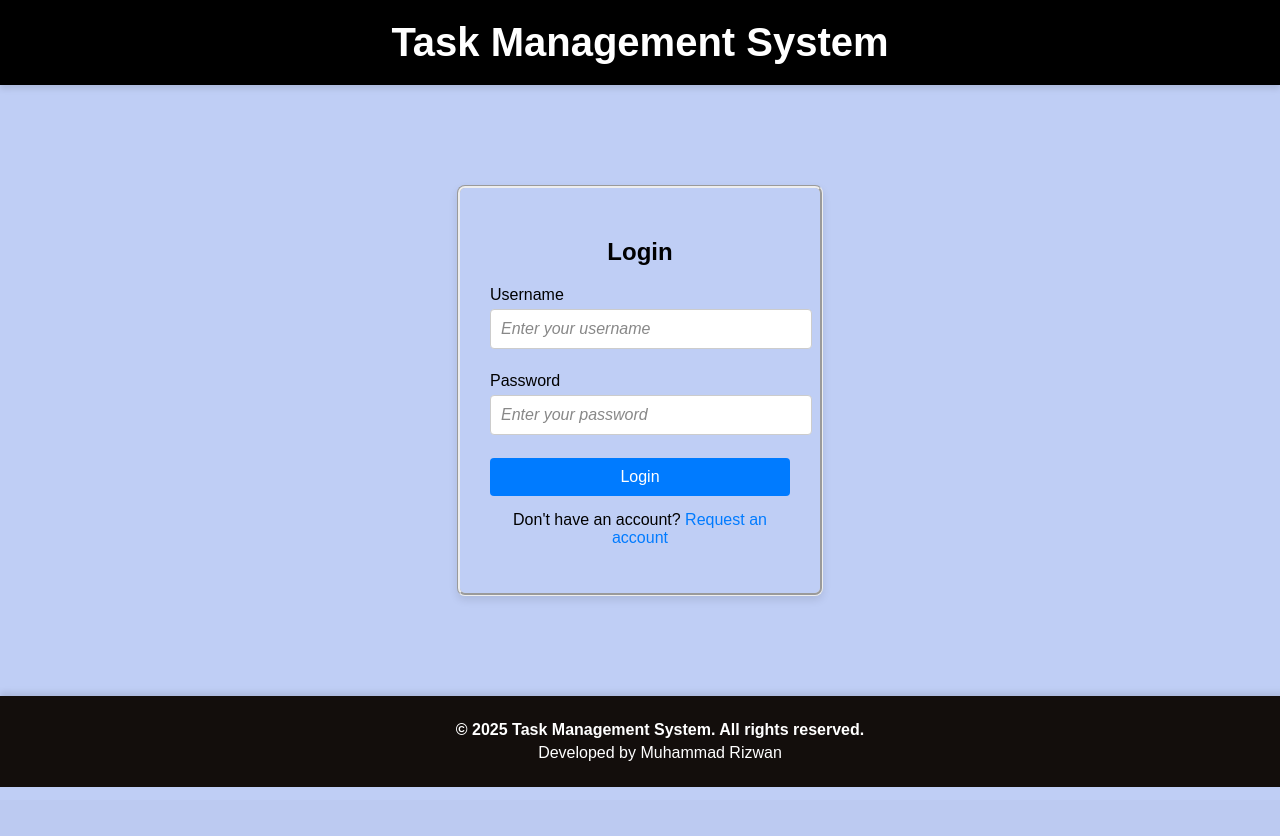
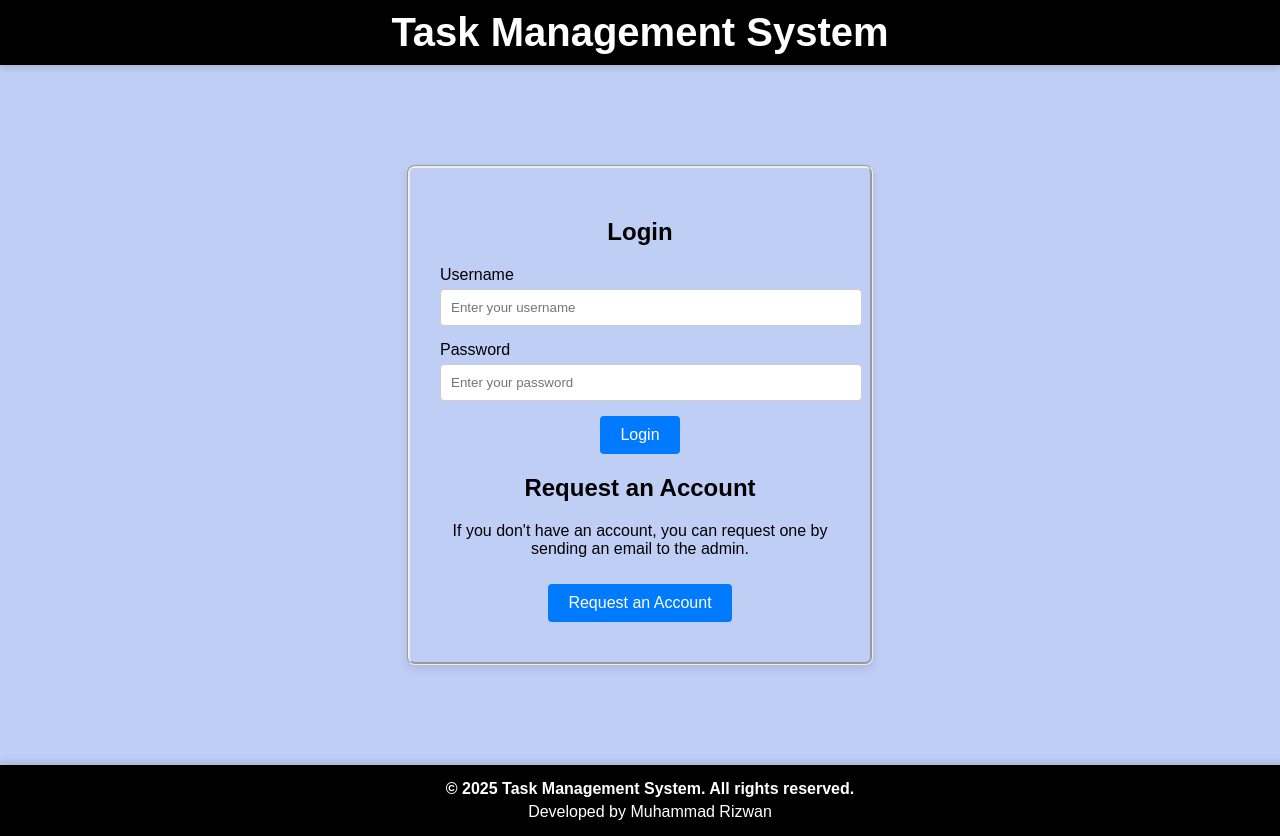
Before and after one commit to rizwan78910/Task_Management_System, a Django app: a page that uses tasks/templates/tasks/login.html in a window 1280 px wide. Before the commit the page ends 787 px from the top, so only its background shows below. Run offline with Django 5.2, Linux system fonts and the light colour scheme.

Commit message:
Updated Task Managemet System

```diff
--- a/tasks/static/css/login.css
+++ b/tasks/static/css/login.css
@@ -4,17 +4,39 @@ body {
     background-color: #bfcef5;
     margin: 0;
     padding: 0;
+    display: flex;
+    flex-direction: column;
+    min-height: 100vh; /* Ensure full viewport height */
+}
+
+/* Header and Footer Styling */
+header, footer {
+    background-color: #000000; /* Same background color for header and footer */
+    color: white;
+    padding: 10px;
+    text-align: center;
+}
+
+/* Footer Styling to Stick to the Bottom */
+footer {
+    margin-top: auto; /* Ensures footer sticks to the bottom */
+}
+
+/* Container for the whole content */
+.main-content {
+    flex: 1; /* Makes sure the content section takes up available space */
 }
 
 /* Login Container */
 .login-container {
     border-style: groove;
-    width: 300px;
+    width: 100%;
+    max-width: 400px;
     margin: 100px auto;
     padding: 30px;
     border-radius: 8px;
     box-shadow: 0 4px 8px rgba(0, 0, 0, 0.1);
-    background-color:  #bfcef5;
+    background-color: #bfcef5;
 }
 
 h2 {
@@ -25,7 +47,6 @@ h2 {
 /* Form Styling */
 .login-form .form-group {
     margin-bottom: 15px;
-
 }
 
 .login-form .form-group input {
@@ -36,61 +57,86 @@ h2 {
     border: 1px solid #ccc;
 }
 
-/* Button Styling */
+/* Button Styling (Same for Login and Request Account) */
 .btn {
-    width: 100%;
-    padding: 10px;
-    background-color: #007bff;
-    border: none;
-    border-radius: 4px;
+    width: 100%; /* Make the button take full width of its parent container */
+    padding: 10px 20px;
+    background-color: #007bff; /* Blue color for both buttons */
     color: white;
     font-size: 16px;
+    border-radius: 4px;
     cursor: pointer;
+    text-align: center;
+    text-decoration: none !important; /* Prevent underline */
+    display: inline-block; /* Ensures it's inline */
+    margin: 10px 0;
+    border: none; /* Remove border */
+    outline: none; /* Remove focus outline */
 }
 
 .btn:hover {
     background-color: #0056b3;
 }
 
-/* Signup Link */
-.signup-link {
-    text-align: center;
-    margin-top: 15px;
+/* Mobile Specific Styling */
+@media (max-width: 768px) {
+    .login-container {
+        width: 90%;
+        margin-top: 60px;
+        padding: 20px;
+    }
+
+    h2 {
+        font-size: 24px;
+    }
+
+    .btn {
+        padding: 12px;
+        font-size: 14px;
+    }
 }
 
-.signup-link a {
-    color: #007bff;
-    text-decoration: none;
+/* Very Small Screen Styles (Mobile Phones) */
+@media (max-width: 480px) {
+    .login-container {
+        width: 100%;
+        margin-top: 40px;
+        padding: 15px;
+    }
+
+    .btn {
+        padding: 15px;
+    }
 }
 
-.signup-link a:hover {
-    text-decoration: underline;
+/* Centering Request Account Button */
+.request-account-container {
+    text-align: center;
 }
 
-
-
-
-/* Style input fields with placeholder text */
-input[type="text"], input[type="password"] {
-    width: 100%;
-    padding: 10px;
-    margin: 8px 0;
-    border: 1px solid #ccc;
-    border-radius: 5px;
-    font-size: 1em;
+/* Extra Styling for Request Account Button */
+.request-account-container a {
+    width: auto; /* Same width as Login Button */
+    max-width: 100%; /* Prevent stretching */
+    padding: 10px 20px; /* Matching padding */
+    background-color: #007bff; /* Same blue color */
+    color: white;
+    font-size: 16px;
+    border-radius: 4px;
+    display: inline-block; /* Keeps the button in line with others */
+    margin-top: 10px;
+    text-decoration: none !important; /* No underline */
+    text-align: center;
 }
 
-/* Style placeholder text */
-input::placeholder {
-    color: #888;
-    font-style: italic;
+.request-account-container a:hover {
+    background-color: #0056b3;
 }
 
-/* Error message styling */
-.alert-danger {
-    background-color: #ffdddd;
-    color: #8b0000;
-    padding: 10px;
-    border-radius: 5px;
-    margin-bottom: 15px;
+/* Centering Login Button without Increasing Width */
+.login-form button {
+    width: auto; /* Ensure the button width is based on content */
+    margin: 10px auto; /* Center the button horizontally */
+    display: block; /* Make the button a block element to center it */
+    text-align: center; /* Ensure the text inside the button is centered */
 }
--- a/tasks/static/css/styles.css
+++ b/tasks/static/css/styles.css
@@ -1,4 +1,13 @@
 /* General styles */
+body {
+    font-family: Arial, sans-serif;
+    margin: 0;
+    padding: 0;
+    background-color: #bfcef5;
+    display: flex; /* Make body a flex container */
+    flex-direction: column; /* Stack elements vertically */
+    min-height: 100vh; /* Ensure full viewport height */
+}
 
 /* Center title on the login page */
 .center-title {
@@ -12,14 +21,6 @@
     font-weight: bold;
 }
 
-body {
-    font-family: Arial, sans-serif;
-    margin: 0;
-    padding: 0;
-    background-color: #bfcef5;
-
-}
-
 /* Header styling */
 header {
     background-color: #000000; /* Dark Burgundy */
@@ -27,15 +28,12 @@ header {
     color: white;
     box-shadow: 0 4px 6px rgba(0, 0, 0, 0.1); /* Subtle shadow for better visual appeal */
     text-align: center;
-
-
 }
 
 .header-container {
     display: flex;
     justify-content: space-between;
     align-items: center;
-
 }
 
 h1 {
@@ -73,10 +71,9 @@ footer {
     color: white;
     padding: 20px;
     text-align: center;
-    position: relative;
-    bottom: 0;
+    box-shadow: 0 -4px 6px rgba(0, 0, 0, 0.1); /* Subtle shadow for footer */
+    margin-top: auto; /* Ensures the footer sticks to the bottom */
     width: 100%;
-    box-shadow: 0 -4px 6px rgba(0, 0, 0, 0.1); /* Subtle shadow for footer */
 }
 
 .footer-container p {
--- a/tasks/templates/base_generic.html
+++ b/tasks/templates/base_generic.html
@@ -1,13 +1,19 @@
 {% load static %}
 <!DOCTYPE html>
-<html>
+<html lang="en">
 <head>
+    <meta charset="UTF-8">
+    <meta name="viewport" content="width=device-width, initial-scale=1.0">
     <title>{% block title %}Task Management System{% endblock %}</title>
     <link rel="stylesheet" type="text/css" href="{% static 'css/styles.css' %}">
     {% block page_css %}{% endblock %}
     <style>
         header h1 {
-            color:rgb(255, 255, 255); /* Custom Color for Task List Header */
+            color: rgb(255, 255, 255); /* Custom Color for Task List Header */
+        }
+        /* Center title for login page */
+        .center-title h1 {
+            text-align: center;
         }
     </style>
 </head>
@@ -20,7 +26,10 @@
                 <ul>
                     {% if user.is_authenticated %}
                         <li><a href="{% url 'task_list' %}">Task List</a></li>
-                        <li><a href="{% url 'create_task' %}">Create Task</a></li>
+                        <!-- Show "Create Task" link only for admin users -->
+                        {% if user.is_staff %}
+                            <li><a href="{% url 'create_task' %}">Create Task</a></li>
+                        {% endif %}
                         <li><a href="{% url 'logout' %}">Logout</a></li>
                     {% else %}
                         <li><a href="{% url 'login' %}">Login</a></li>
@@ -30,10 +39,6 @@
             {% endif %}
         </div>
     </header>
-
-
-
-
 
     <main>
         {% block content %}{% endblock %}
--- a/tasks/templates/tasks/login.html
+++ b/tasks/templates/tasks/login.html
@@ -34,10 +34,16 @@
       </div>
 
       <button type="submit" class="btn btn-primary">Login</button>
-  </form>
+    </form>
 
-    <p class="signup-link">Don't have an account? <a href="{% url 'request_account' %}">Request an account</a></p>
-
+    <!-- Centered Request an Account Section -->
+    <div class="request-account-container" style="text-align: center; margin-top: 20px;">
+      <h2>Request an Account</h2>
+      <p>If you don't have an account, you can request one by sending an email to the admin.</p>
+      <a href="mailto:s298951@uos.ac.uk?subject=Account%20Request&body=Full%20Name%3A%20%0AEmail%3A%20%0AReason%3A%20" class="btn btn-primary">
+        Request an Account
+      </a>
+    </div>
   </div>
 {% endblock %}
 
--- a/tasks/templates/tasks/view_users.html
+++ b/tasks/templates/tasks/view_users.html
@@ -6,6 +6,7 @@
  <!-- tasks/templates/tasks/view_users.html -->
 <h2>User List</h2>
 <ul>
+    <form method="post" class="login-form" autocomplete="off">
     {% for user in users %}
         <li>{{ user.username }} - Email: {{ user.email }}</li>
     {% endfor %}
--- a/tasks/views.py
+++ b/tasks/views.py
@@ -13,7 +13,10 @@ def task_list(request):
     status_filter = request.GET.get('status')
     priority_filter = request.GET.get('priority')
 
-    tasks = Task.objects.all()
+    if request.user.is_superuser:
+        tasks = Task.objects.all()  # Admin sees all tasks
+    else:
+        tasks = Task.objects.filter(assigned_to=request.user)  # Users see only their tasks
 
     if status_filter:
         tasks = tasks.filter(status=status_filter)
```
Also changed, not shown: tasks/static/css/task_list.css (+35 -12 lines), tasks/templates/tasks/create_user.html (+7 -3 lines), tasks/templates/tasks/request_account.html (deleted, +0 -43 lines), db.sqlite3, tasks/migrations/0012_accountrequest.py (added).
